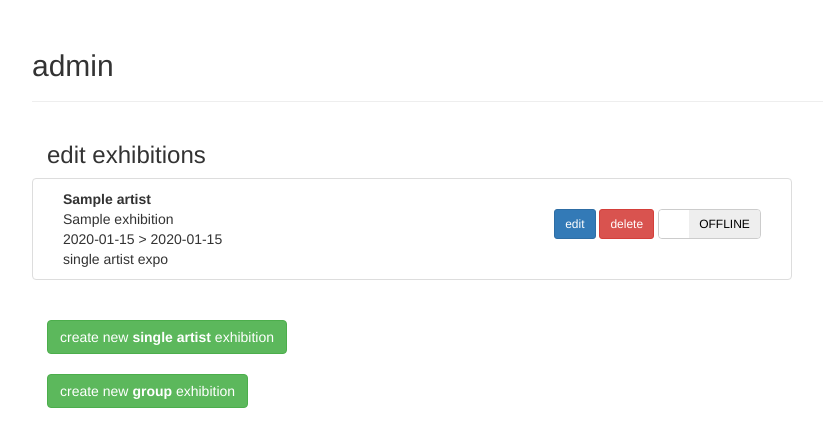
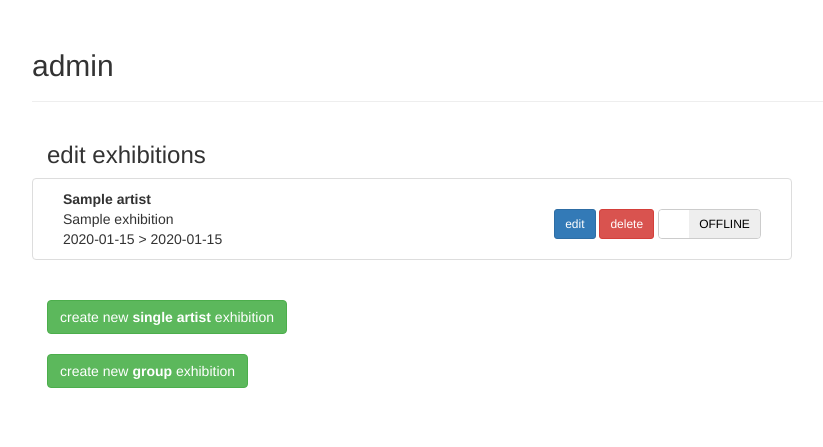
Before and after one commit to colmoneill/Jason-Scraper, a Flask app: page /admin/exhibitions/ in a window 1280 px wide. Shown: the part 51-498 px from the top of the page, without its empty margins (38-861 px from the left). Run offline with Flask 2, Linux system fonts and the light colour scheme; a database or web service that is not in the repository returns one stand-in record (values such as "Sample title"); parts of the project's set-up code (start-up, migrations or seed data) failed here and were passed over; some libraries are stand-ins or nearby versions.

Commit message:
small bug fixes, adapting the edits, and the templates to render differently according to group expo flags & online offline flags

```diff
--- a/app.py
+++ b/app.py
@@ -104,8 +104,8 @@ def artists():
 @app.route("/artist/<slug>/")
 def artist(slug):
     artist = db.artist.find_one({ "slug": slug})
-    artworks = db.artworks.find({"artist": artist["artist"]}).sort("id", -1).limit(10)
-    return render_template("front/artist.html", artist=artist, artworks=artworks)
+    #artworks = db.artworks.find({"artist": artist["artist"]}).sort("id", -1).limit(10)
+    return render_template("front/artist.html", artist=artist)
 
 @app.route("/current/")
 def current():
@@ -156,6 +156,8 @@ def viewExhibition():
 
 @app.route("/admin/exhibition/publish/<exhibition_id>", methods=['POST'])
 def publishExhibition (exhibition_id):
+    from time import sleep
+    sleep(.5)
     is_published = ('true' == request.form['is_published'])
     db.exhibitions.update(
         {'_id': ObjectId(exhibition_id)},
@@ -239,8 +241,8 @@ def deleteExhibition(exhibition_id):
 @app.route("/admin/group-exhibition/create/", methods=['GET', 'POST'])
 def createGroupExhibition():
     form = forms.GroupExhibitionForm()
-    form.artist.choices = [(str(artist['_id']), artist['name']) for artist in db.artist.find()]
-    print form.artist.choices
+    form.artists.choices = [(str(artist['_id']), artist['name']) for artist in db.artist.find()]
+    print form.artists.choices
 
     AL_artworks = db.AL_artworks.find().limit(10)
 
@@ -269,8 +271,8 @@ def updateGroupExhibition(exhibition_id):
     exhibition = db.exhibitions.find_one({"_id": ObjectId(exhibition_id)})
 
     if request.method == 'POST':
-        form = forms.ExhibitionForm()
-        form.artist.choices = [(str(artist['_id']), artist['name']) for artist in db.artist.find()]
+        form = forms.GroupExhibitionForm()
+        form.artists.choices = [(str(artist['_id']), artist['name']) for artist in db.artist.find()]
 
         if form.validate_on_submit():
             formdata = form.data
@@ -292,8 +294,8 @@ def updateGroupExhibition(exhibition_id):
         return redirect_flask(url_for('viewExhibition'))
 
     else:
-        form = forms.ExhibitionForm(data=exhibition)
-        form.artist.choices = [(str(artist['_id']), artist['name']) for artist in db.artist.find()]
+        form = forms.GroupExhibitionForm(data=exhibition)
+        form.artists.choices = [(str(artist['_id']), artist['name']) for artist in db.artist.find()]
 
     return render_template('admin/group-exhibition/exhibitionEdit.html', form=form)
 
--- a/templates/admin/artists/artistDelete.html
+++ b/templates/admin/artists/artistDelete.html
@@ -10,7 +10,7 @@
         Are you sure you want to delete this artist page entry?
     </p>
     <form method="post">
-        <a href="/admin/artists/" class="btn">Cancel</a><input class="btn btn-danger" type="submit" value="Delete" />
+        <a href="/admin/artist/" class="btn">Cancel</a><input class="btn btn-danger" type="submit" value="Delete" />
     </form>
 </div>
 {% endblock %}
--- a/templates/admin/artists/artistEdit.html
+++ b/templates/admin/artists/artistEdit.html
@@ -6,9 +6,5 @@
 {% block body %}
 <div class="col-md-8">
     {% include 'admin/artists/artistForm.html' %}
-    <h2>Images</h2>
-    {% for image in images %}
-        <img src="/{{ image.path }}" />
-    {% endfor %}
 </div>
 {% endblock %}
--- a/templates/admin/artists/artistForm.html
+++ b/templates/admin/artists/artistForm.html
@@ -3,7 +3,7 @@
 <form action="" method="post" enctype="multipart/form-data">
     {{ form.csrf_token }}
     {{ render_field(form.name) }}
-    {{ form.fileName }}
+    {{ form.key_image }}
     <hr>
     <div class="row">
       <div class="col-xs-6">
--- a/templates/admin/exhibition/exhibitions.html
+++ b/templates/admin/exhibition/exhibitions.html
@@ -10,13 +10,15 @@
       {% for exhibition in exhibitions %}
         <li class="list-group-item row">
           <div class="col-md-8">
-            <b>{{ exhibition.artist }}</b> <br> {{ exhibition.exhibition_name }}
+            {% if exhibition.is_group_expo %}
+              <b>{{ exhibition.exhibition_name }}</b> (group exhibition) <br> participants: {{ exhibition.artists }}
+            {% else %}<b>{{ exhibition.artist }}</b> <br> {{ exhibition.exhibition_name }}
+            {% endif%}
             <br> {{ exhibition.start.strftime('%d.%m.%Y') }} > {{ exhibition.end.strftime('%d.%m.%Y') }}
-            <br>{% if exhibition.is_group_expo %}group expo {% else %}single artist expo{% endif %}
           </div>
           <br>
           <div class="col-md-4 text-right">
-            <a class="btn btn-primary btn-sm" href="/admin/exhibition/update/{{ exhibition._id }}">edit</a>
+            {% if exhibition.is_group_expo %}<a class="btn btn-primary btn-sm" href="/admin/group-exhibition/update/{{ exhibition._id }}">edit</a>{% else %}<a class="btn btn-primary btn-sm" href="/admin/exhibition/update/{{ exhibition._id }}">edit</a>{% endif %}
             <a class="btn btn-danger btn-sm" href="/admin/exhibition/delete/{{ exhibition._id }}">delete</a>
             <input type="checkbox" name="checkbox-published" {{ 'checked="checked"' if (exhibition.is_published) }} value="{{ exhibition._id }}" />
           </div>
@@ -34,18 +36,23 @@
   window.addEventListener('load', function () {
     $("[name='checkbox-published']").bootstrapSwitch({
         'onSwitchChange': function (e, checked) {
-          var checkbox = this;
-          exhibition_id = $(this).val();
+          var $checkbox = $(this);
+          $checkbox.bootstrapSwitch('indeterminate', true);
+          exhibition_id = $checkbox.val();
           jQuery.post(
             '/admin/exhibition/publish/' + exhibition_id,
             {
               'is_published': checked
             },
             function (data) {
-              $(checkbox).bootstrapSwitch('state', data.is_published, true);
+              $checkbox.bootstrapSwitch('indeterminate', false);
+              $checkbox.bootstrapSwitch('state', data.is_published, true);
             },
             'json'
-          )
+          ).fail(function () {
+            $checkbox.bootstrapSwitch('indeterminate', false);
+            $checkbox.bootstrapSwitch('state', !checked, true);
+          });
         }
     });
   }, false);
--- a/templates/admin/group-exhibition/exhibitionForm.html
+++ b/templates/admin/group-exhibition/exhibitionForm.html
@@ -15,7 +15,7 @@
               {{ render_datepicker(form.end) }}
           </div>
       </div>
-      {{ render_field(form.artist) }}
+      {{ render_field(form.artists) }}
       <div id="artist-images-container"></div>
       <hr>
       {{ render_field(form.extra_artists) }}
```
Also changed, not shown: forms/GroupExhibitionForm.py (+4 -3 lines), templates/front/artist.html (+1 -8 lines).
